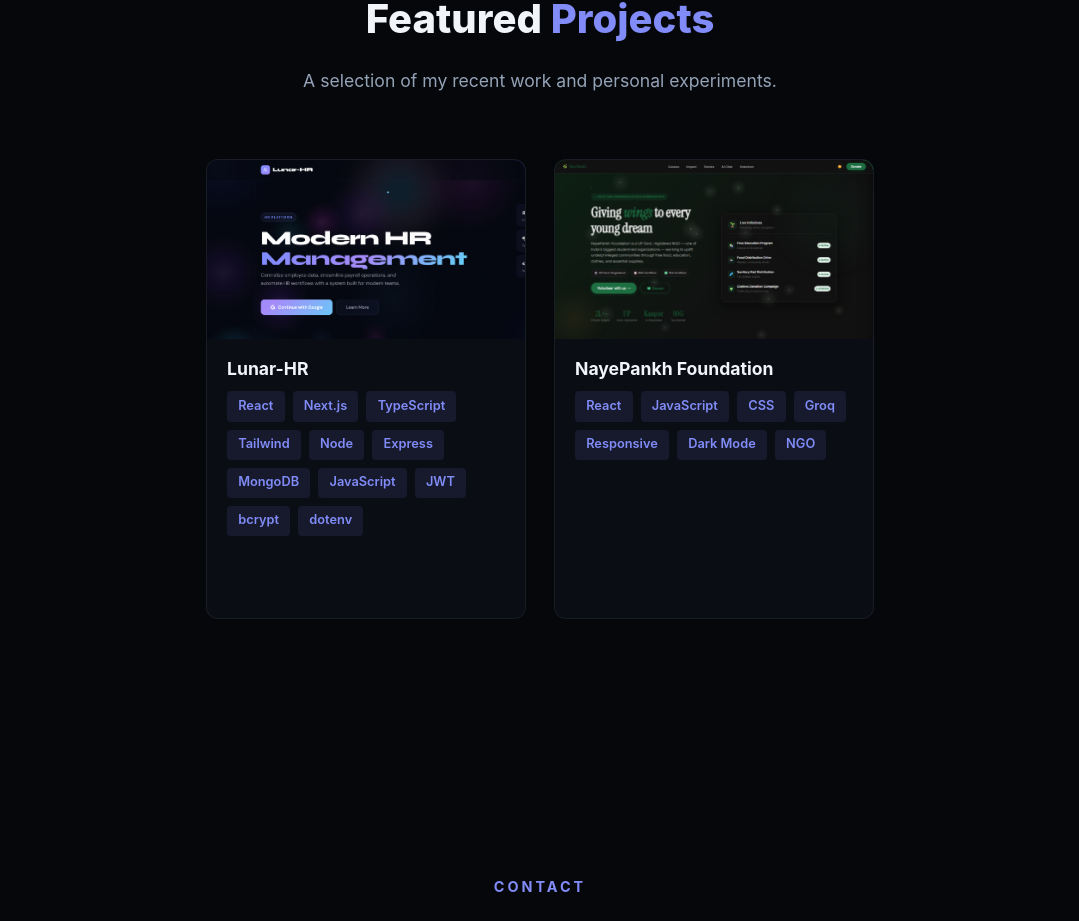
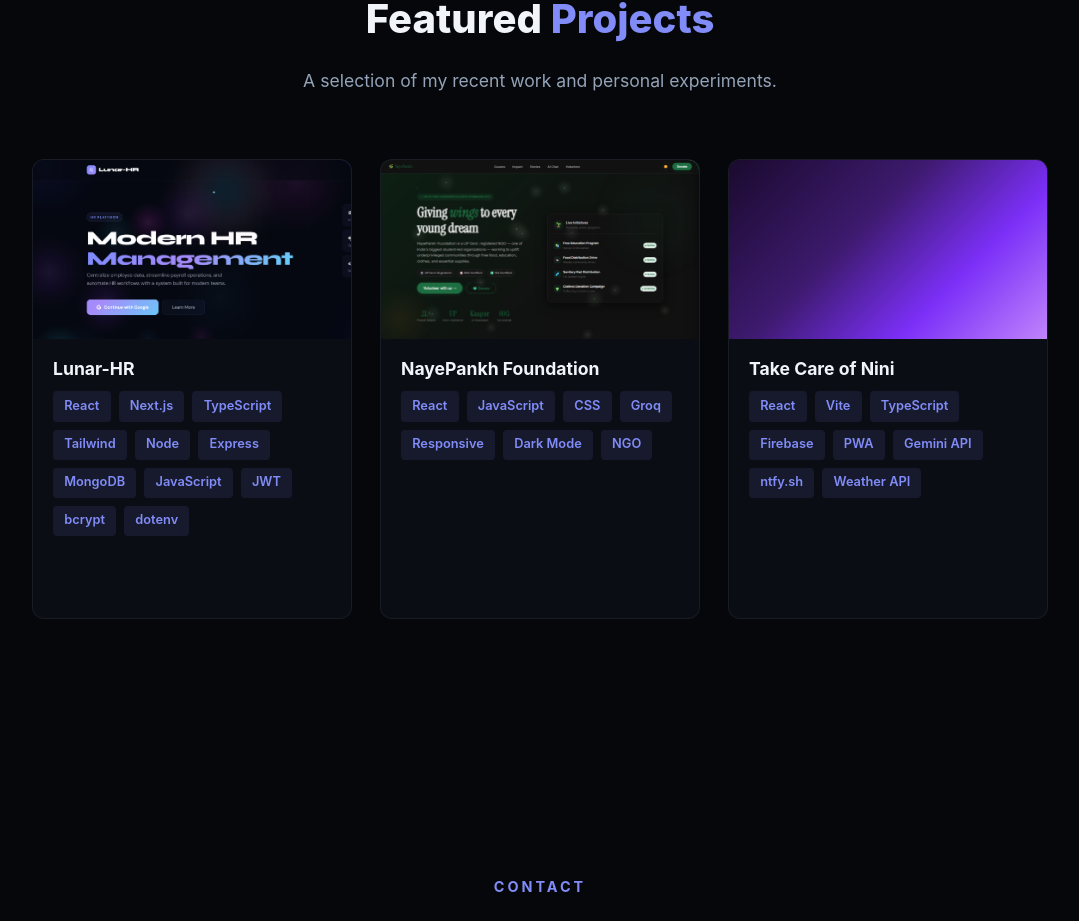
Before and after one commit to summmz/portfolio, a React (Vite) app: page / in a window 1280 px wide. Shown: the part 4965-5886 px from the top of the page, without its empty margins (100-1179 px from the left). Built offline with nearby package versions, Linux system fonts and the light colour scheme.

Commit message:
Add Take Care of Nini project to portfolio

```diff
--- a/src/data/projects.ts
+++ b/src/data/projects.ts
@@ -32,4 +32,13 @@ export const projects: Project[] = [
     live: 'https://assignment-nayepankh.vercel.app/',
     tags: ['React', 'JavaScript', 'CSS', 'Groq', 'Responsive', 'Dark Mode', 'NGO'],
   },
+  {
+    title: 'Take Care of Nini',
+    description:
+      'A virtual boyfriend PWA built with love — featuring a tamagotchi-style pet with feed/pat/cuddle mechanics, AI chat powered by Google Gemini trained on real conversations, Firebase real-time chat with read receipts, simulated phone calls, daily love notes, push notifications via ntfy.sh, weather-aware responses, and dynamic time-of-day themes.',
+    image: 'linear-gradient(135deg, #1a0a2e 0%, #3d1a6e 40%, #7b2ff7 70%, #c084fc 100%)',
+    github: 'https://github.com/summmz/for-loml',
+    live: 'https://for-loml-topaz.vercel.app/',
+    tags: ['React', 'Vite', 'TypeScript', 'Firebase', 'PWA', 'Gemini API', 'ntfy.sh', 'Weather API'],
+  },
 ];
```
